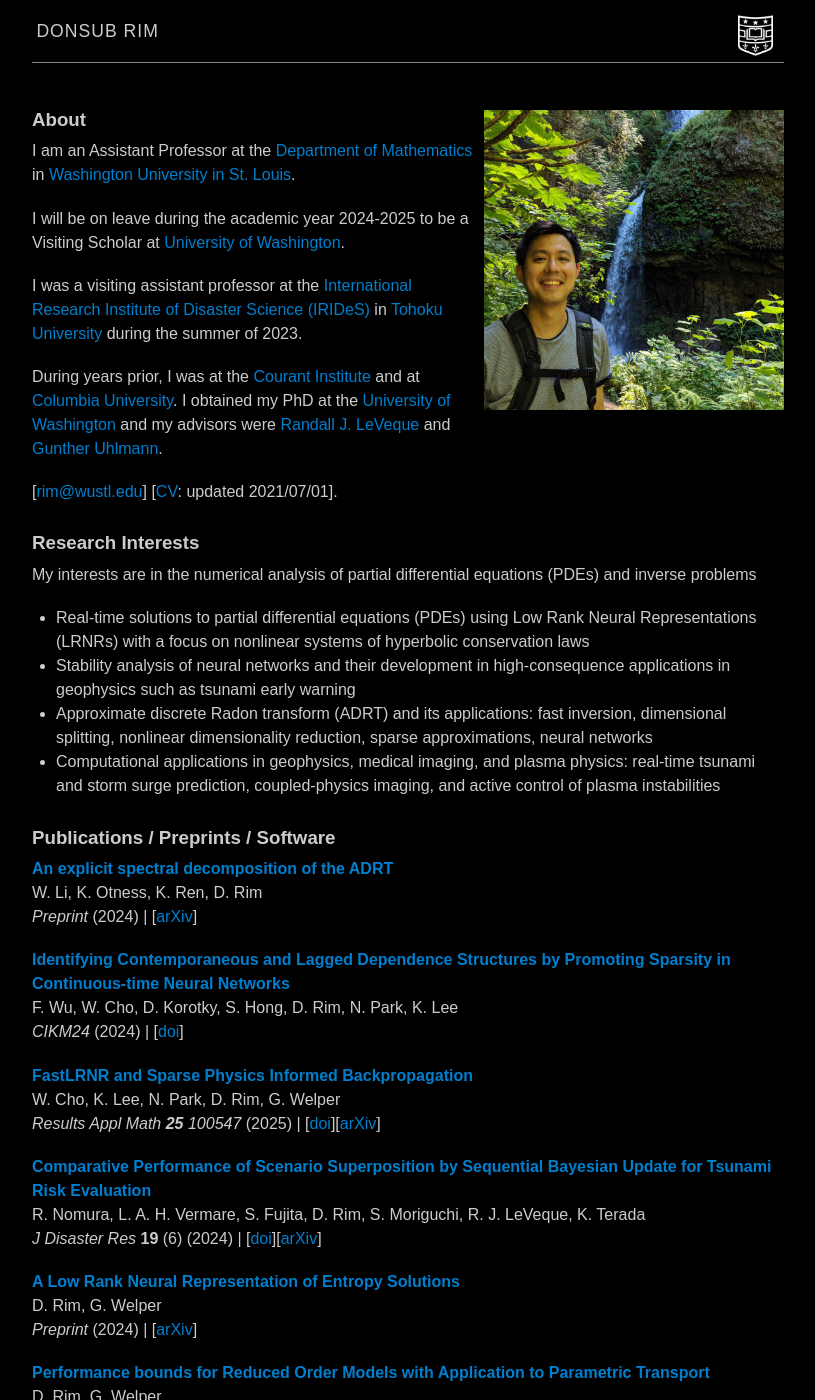
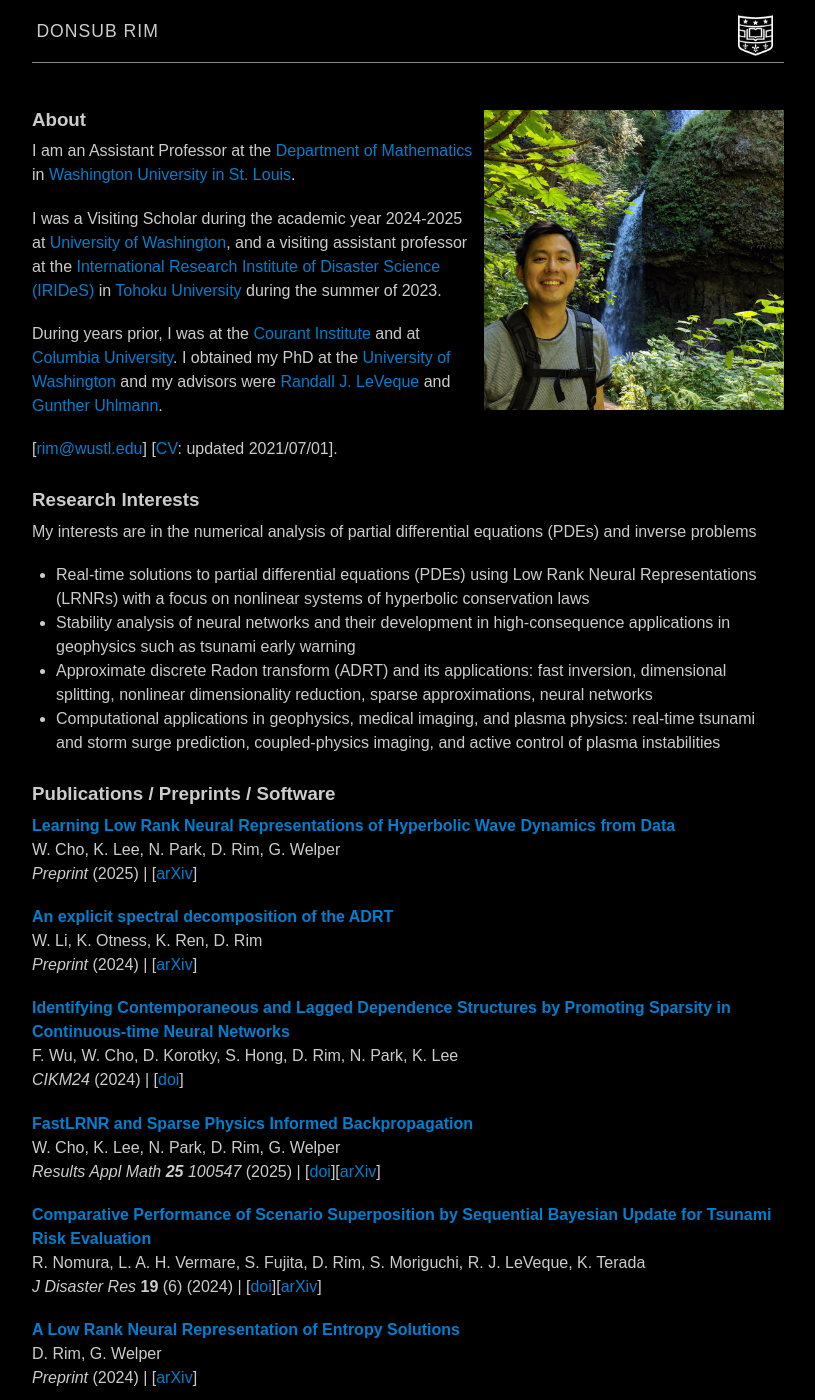
Before and after one commit to dsrim/dsrim.github.io, a Jekyll site: the page built from index.md, in a window 1280 px wide and 1400 px high. Shown: the whole window, without its empty margins (232-1047 px from the left). Built offline with Jekyll 4.4.1, drawn with Linux system fonts in a browser that asks for light colours.

Commit message:
update webpage, add new LRNR paper

```diff
--- a/index.md
+++ b/index.md
@@ -106,6 +106,12 @@ people:
       webpage:  "https://cos.gatech.edu/news/amy-williamson-phd-earth-and-atmospheric-sciences"
 
 pubs:
+    - title:    "Learning Low Rank Neural Representations of Hyperbolic Wave Dynamics from Data"
+      author:   "W. Cho, K. Lee, N. Park, D. Rim, G. Welper"
+      journal:  "Preprint"
+      arxiv:    "https://arxiv.org/abs/2510.25123"
+      year:     "2025"
+
     - title:    "An explicit spectral decomposition of the ADRT"
       author:   "W. Li, K. Otness, K. Ren, D. Rim"
       journal:  "Preprint"
@@ -320,10 +326,10 @@ pubs:
 I am an Assistant Professor at the [Department of Mathematics]
 in [Washington University in St. Louis].
 
-I will be on leave during the academic year 2024-2025 to be a Visiting Scholar
-at [University of Washington].
-
-I was a visiting assistant professor at the [International Research Institute of Disaster Science (IRIDeS)] in [Tohoku University] during the summer of 2023.
+I was a Visiting Scholar during the academic year 2024-2025 at [University of
+Washington], and a visiting assistant professor at the [International Research
+Institute of Disaster Science (IRIDeS)] in [Tohoku University] during the
+summer of 2023.
 
 During years prior, I was at the [Courant Institute] and at [Columbia
 University]. I obtained my PhD at the [University of Washington] and my
```
Also changed, not shown: 4 other files.
